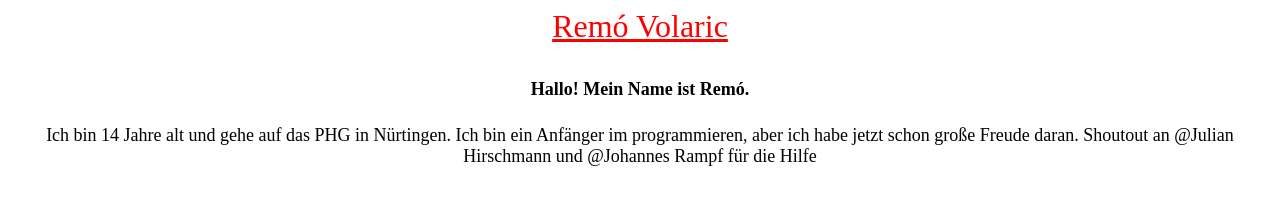
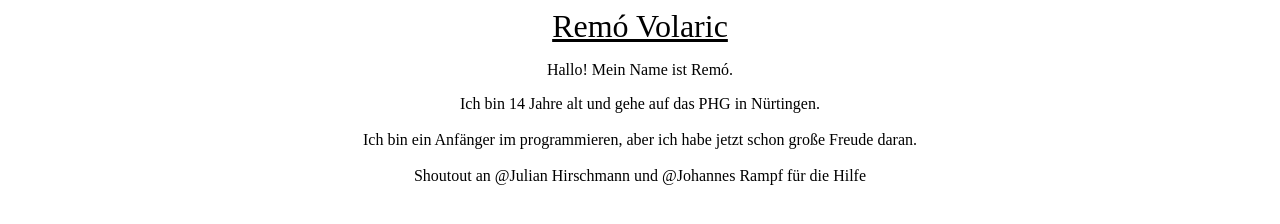
Before and after one commit to phgnuertingen/IT-AG-together, a plain HTML site: page remo1.html in a window 1280 px wide. Drawn offline with Linux system fonts and the light colour scheme.

Commit message:
integrated the sitemap; idk what the others did; remo got linebreaks

```diff
--- a/remo1.html
+++ b/remo1.html
@@ -1,57 +1,57 @@
 <!DOCTYPE html>
-
 
 <head>
 
 <head>
+
 <body bgcolor=#ffffff>
+
 <title>IT AG</title>
+
 <body>
+
 <center>
-        <font color=#FF0000>
+
 <font size="6">
+
 <u>Remó Volaric</u></h1></button>
 
 </font></font></center></body>
+
 <body>
 
 <center>
+
 <p>
-            <font size="4">
-                <h1>
+
+<font size="3">
+
+<p>
+
 Hallo! Mein Name ist Remó.
-                </h1>
-              <p>
-              Ich bin 14 Jahre alt und gehe auf das PHG in Nürtingen.
-
-
-
-                Ich bin ein Anfänger im programmieren, aber ich habe jetzt schon große Freude daran.
-
-
-
-                Shoutout an @Julian Hirschmann und @Johannes Rampf für die Hilfe
-
-
-
-
-
-
 
 </p>
 
+<p>
 
+Ich bin 14 Jahre alt und gehe                auf das PHG in Nürtingen.
 
+<br><br>
 
+Ich bin ein Anfänger im                      programmieren, aber ich habe                 jetzt schon große Freude                     daran.
 
+<br><br>
 
+Shoutout an @Julian                          Hirschmann und @Johannes                     Rampf für die Hilfe
 
+</p>
 
 </h1>
+
 </font>
-          </p>
+
 </center>
-<body>
 
 </body>
+
 </html>
```
Also changed, not shown: johannes1.html (+2 -0 lines), sitemap.html (+1 -1 lines), test.html (added, +10 -0 lines). Lines whose indentation alone changed are shown as unchanged.
